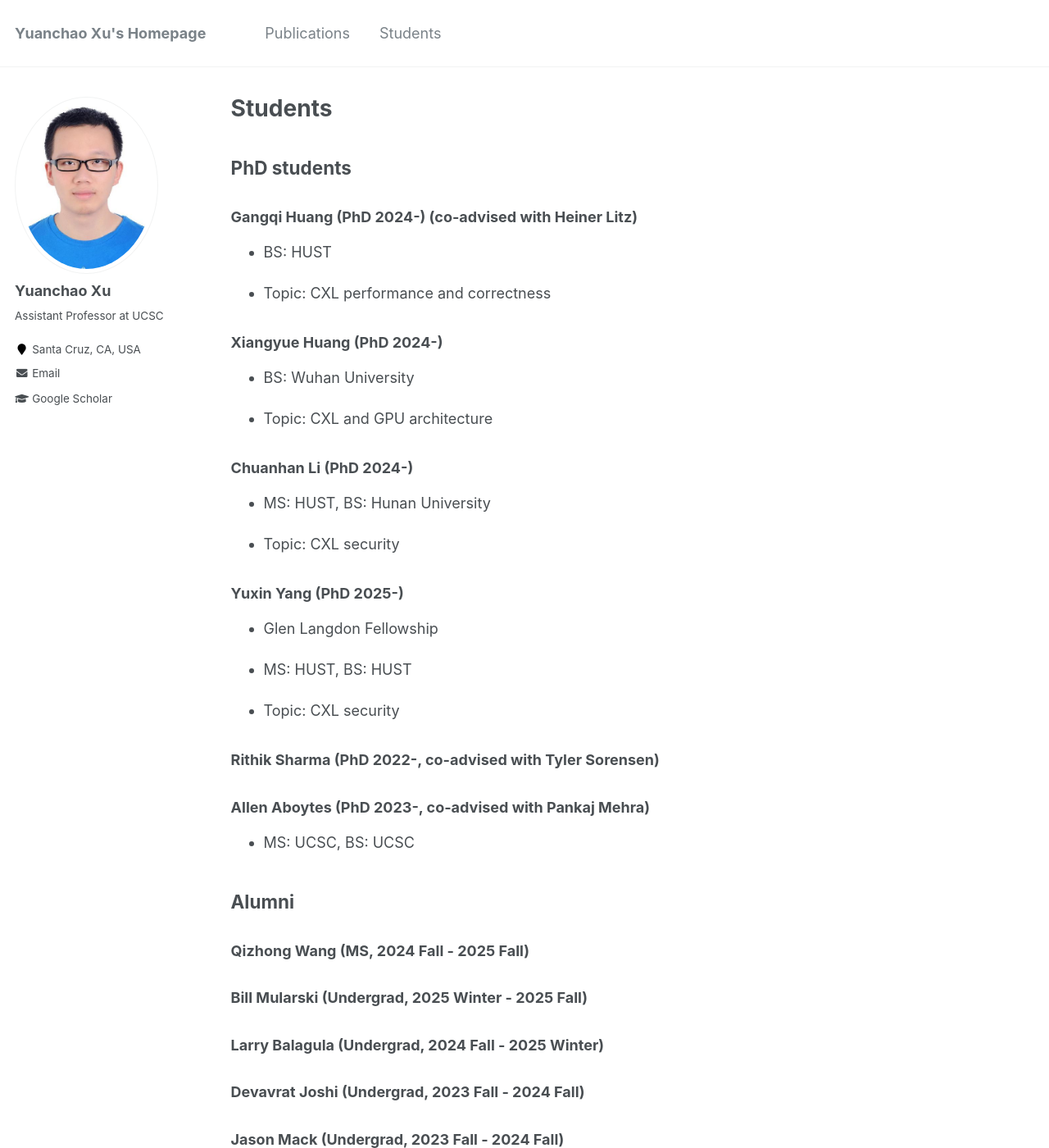
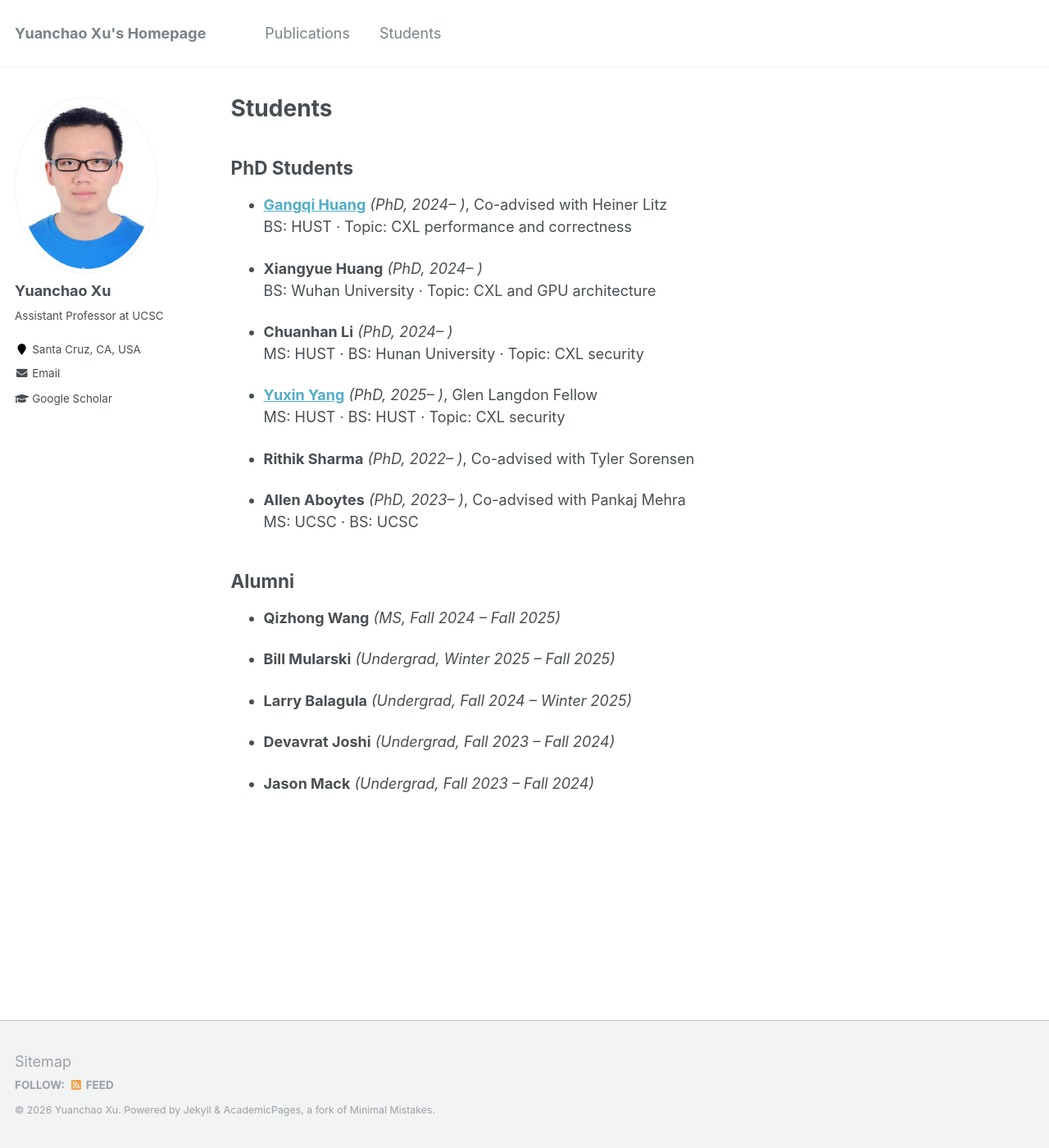
Before and after one commit to yuanchaoxu6/yuanchaoxu6.github.io, a Jekyll site: the page built from _pages/students.md, in a window 1280 px wide and 1400 px high. Shown: the whole window at 82% size. Built offline with Jekyll 4.4.1, drawn with Linux system fonts in a browser that asks for light colours.

Commit message:
Update students.md

```diff
--- a/_pages/students.md
+++ b/_pages/students.md
@@ -5,50 +5,34 @@ permalink: /students/
 author_profile: true
 ---
 
-## PhD students
+## PhD Students
 
-### Gangqi Huang (PhD 2024-) (co-advised with Heiner Litz)
+- **[Gangqi Huang](https://ghuang14.github.io/)** *(PhD, 2024– )*, Co-advised with Heiner Litz
+  BS: HUST · Topic: CXL performance and correctness
 
-- BS: HUST
+- **Xiangyue Huang** *(PhD, 2024– )*
+  BS: Wuhan University · Topic: CXL and GPU architecture
 
-- Topic: CXL performance and correctness
+- **Chuanhan Li** *(PhD, 2024– )*
+  MS: HUST · BS: Hunan University · Topic: CXL security
 
-### Xiangyue Huang (PhD 2024-)
+- **[Yuxin Yang](https://yux20000304.github.io/)** *(PhD, 2025– )*, Glen Langdon Fellow
+  MS: HUST · BS: HUST · Topic: CXL security
 
-- BS: Wuhan University
+- **Rithik Sharma** *(PhD, 2022– )*, Co-advised with Tyler Sorensen
 
-- Topic: CXL and GPU architecture
-
-### Chuanhan Li (PhD 2024-)
-
-- MS: HUST, BS: Hunan University
-
-- Topic: CXL security
-
-### Yuxin Yang (PhD 2025-)
-
-- Glen Langdon Fellowship
-
-- MS: HUST, BS: HUST
-
-- Topic: CXL security
-
-### Rithik Sharma (PhD 2022-, co-advised with Tyler Sorensen)
-
-### Allen Aboytes (PhD 2023-, co-advised with Pankaj Mehra)
-
-- MS: UCSC, BS: UCSC
-
+- **Allen Aboytes** *(PhD, 2023– )*, Co-advised with Pankaj Mehra
+  MS: UCSC · BS: UCSC
 
 
 ## Alumni
 
-### Qizhong Wang (MS, 2024 Fall - 2025 Fall)
+- **Qizhong Wang** *(MS, Fall 2024 – Fall 2025)*
 
-### Bill Mularski (Undergrad, 2025 Winter - 2025 Fall)
+- **Bill Mularski** *(Undergrad, Winter 2025 – Fall 2025)*
 
-### Larry Balagula (Undergrad, 2024 Fall - 2025 Winter)
+- **Larry Balagula** *(Undergrad, Fall 2024 – Winter 2025)*
 
-### Devavrat Joshi (Undergrad, 2023 Fall - 2024 Fall)
+- **Devavrat Joshi** *(Undergrad, Fall 2023 – Fall 2024)*
 
-### Jason Mack (Undergrad, 2023 Fall - 2024 Fall)
+- **Jason Mack** *(Undergrad, Fall 2023 – Fall 2024)*
```
